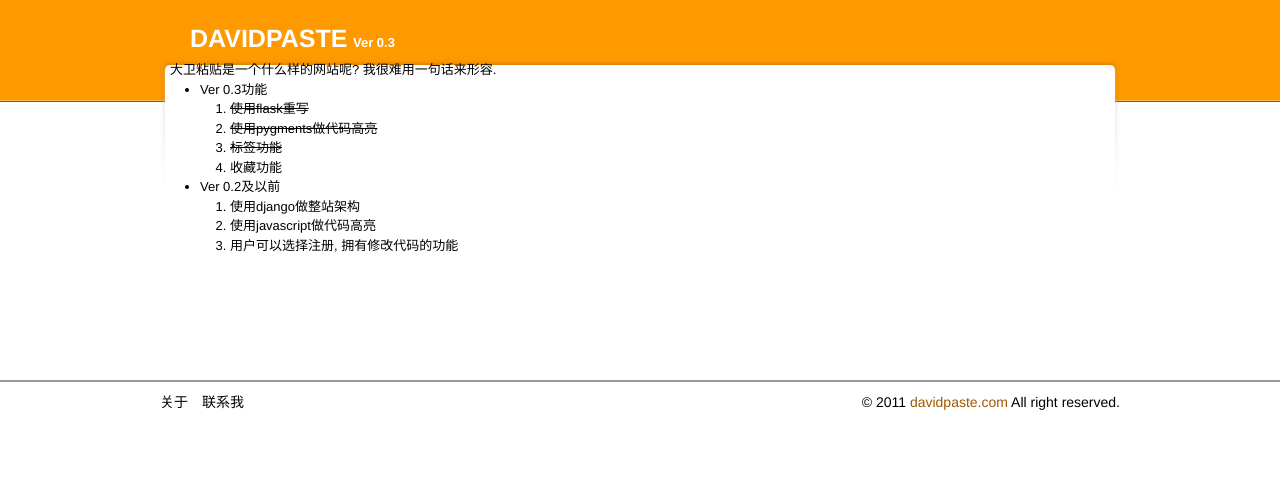
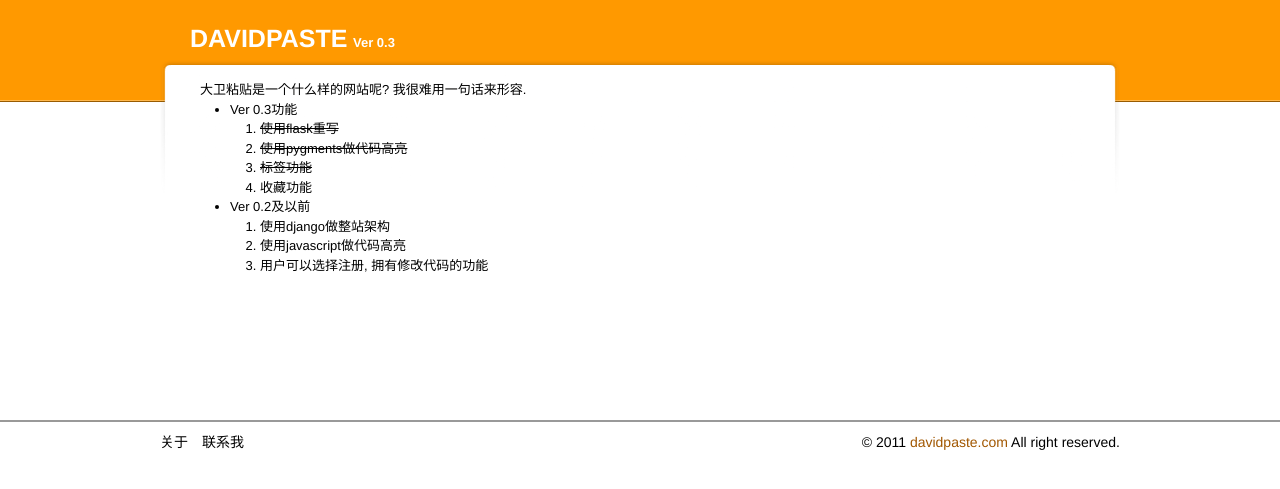
Before and after one commit to darth30joker/davidpaste.com, a Python web app: template templates/about.html in a window 1280 px wide. Shown: the top 489 px of the page. Run offline with Jinja, Linux system fonts and the light colour scheme; the template is opened without the code that fills it, so the values that code supplies are empty.

Commit message:
modify css

```diff
--- a/static/css/styles.css
+++ b/static/css/styles.css
@@ -122,6 +122,10 @@ div#top ul li {
     background:white;
     margin-bottom:20px;
 	background: url('/static/images/container_bg.png') no-repeat scroll 0 0;
+    padding:20px 0;
+}
+#wrapper {
+	margin-left:40px;
 }
 
 /** new paste page **/
@@ -150,7 +154,6 @@ div#top ul li {
 }
 /** paste view **/
 #paste_view {
-    margin:20px 0 20px 20px;
 }
 #paste_view h1,
 #paste_view h3 {
```
